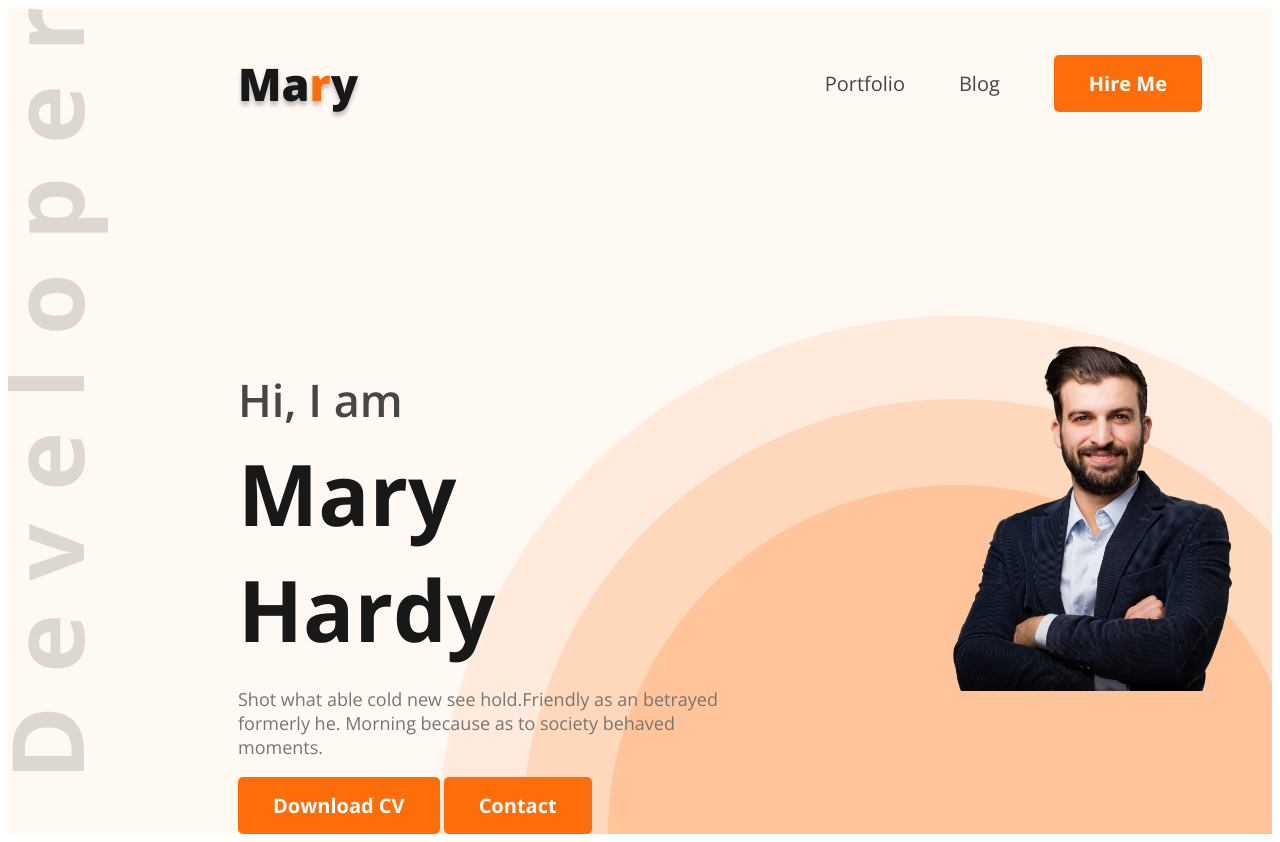
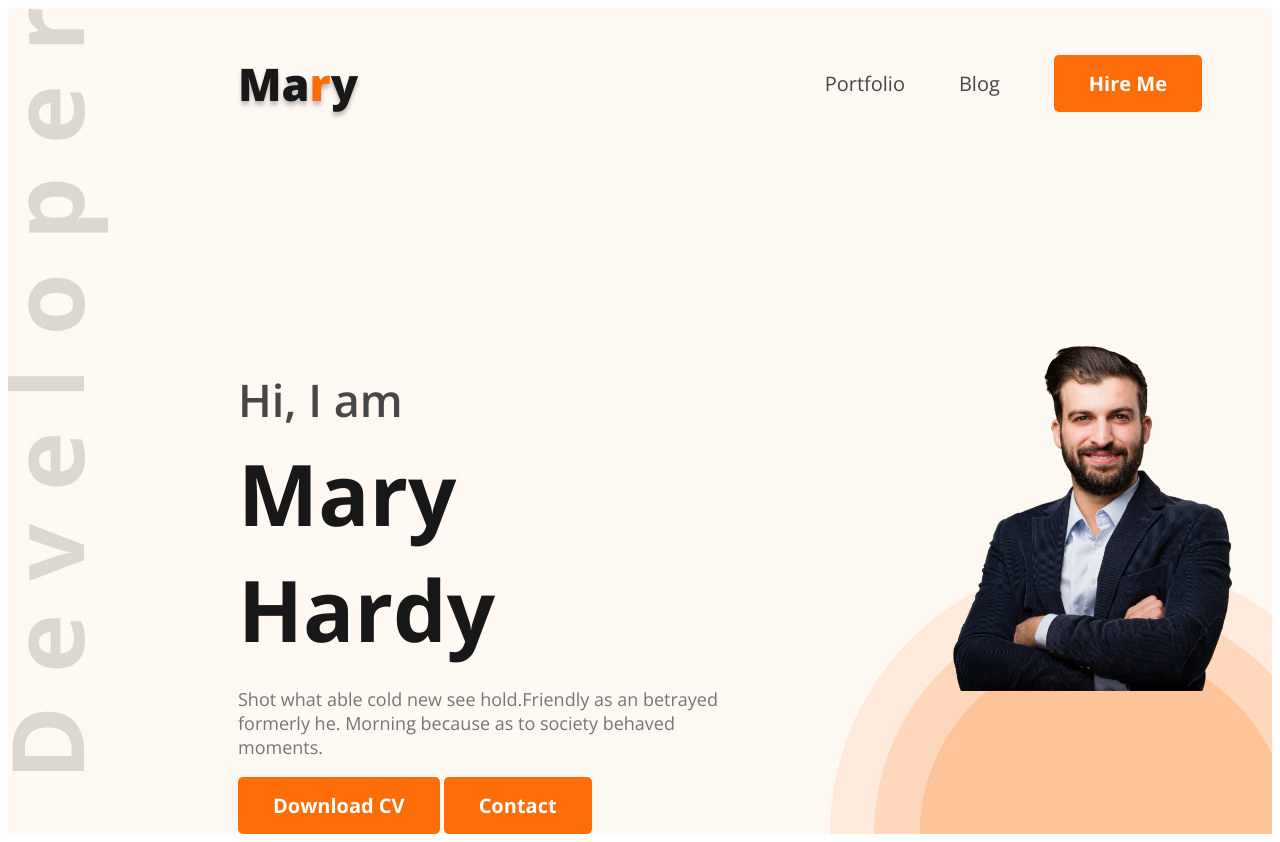
Before and after one commit to mdhimelalislam/web-developer-portfolio-2, a plain HTML site: page index.html in a window 1280 px wide. Drawn offline with nearby package versions, Linux system fonts and the light colour scheme.

Commit message:
some errors

```diff
--- a/Styles/portfolio.css
+++ b/Styles/portfolio.css
@@ -75,6 +75,7 @@ nav a {
     flex-shrink: 0;
     background-color: #FFF8F3;
     background-image: url('../Images/header_bg.png'), url('../Images/developer.png');
+    background-size: 35% auto, auto;
     background-repeat: no-repeat;
     background-position: right bottom, top left;
 
@@ -85,7 +86,7 @@ nav a {
     align-items: center;
     justify-content: space-between;
     padding: 30px 0px 0px 230px;
-    max-width: 1350;
+    max-width: 100%;
 }
 
 .profile-pic {
```
